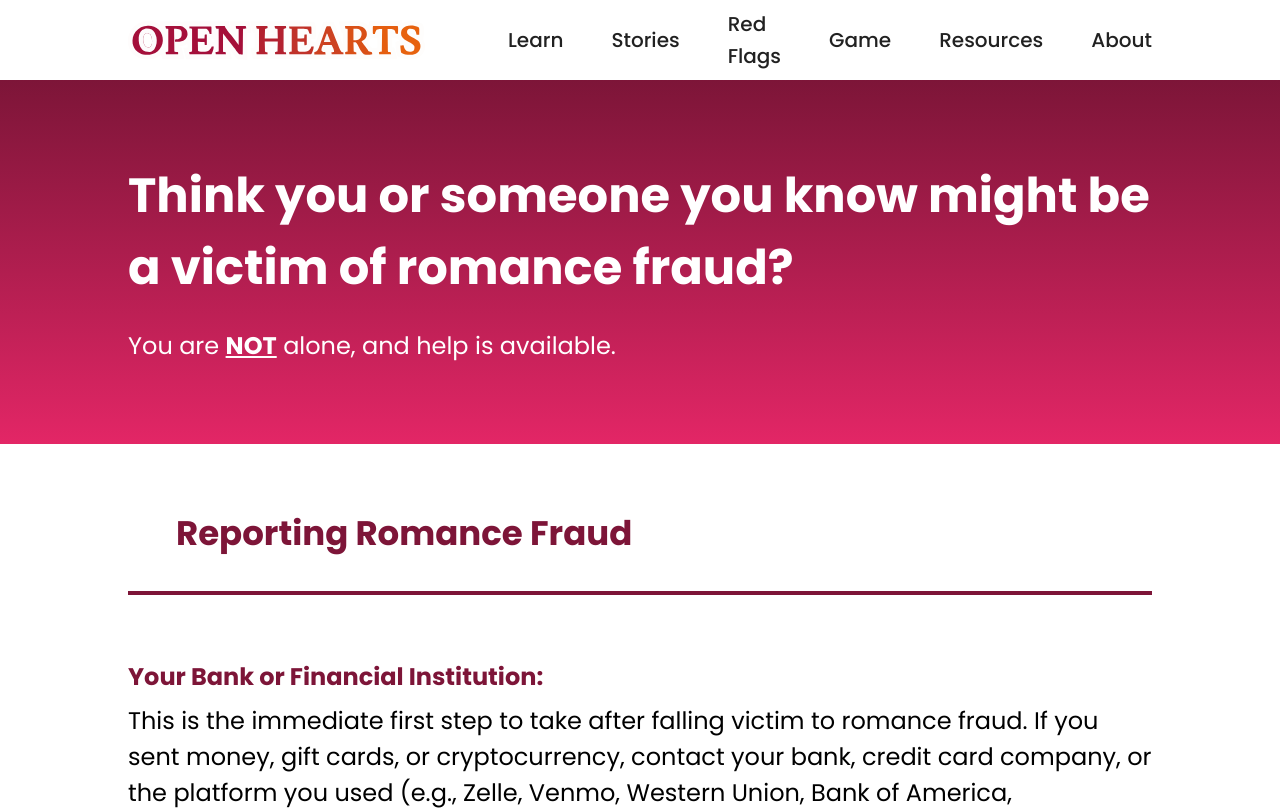
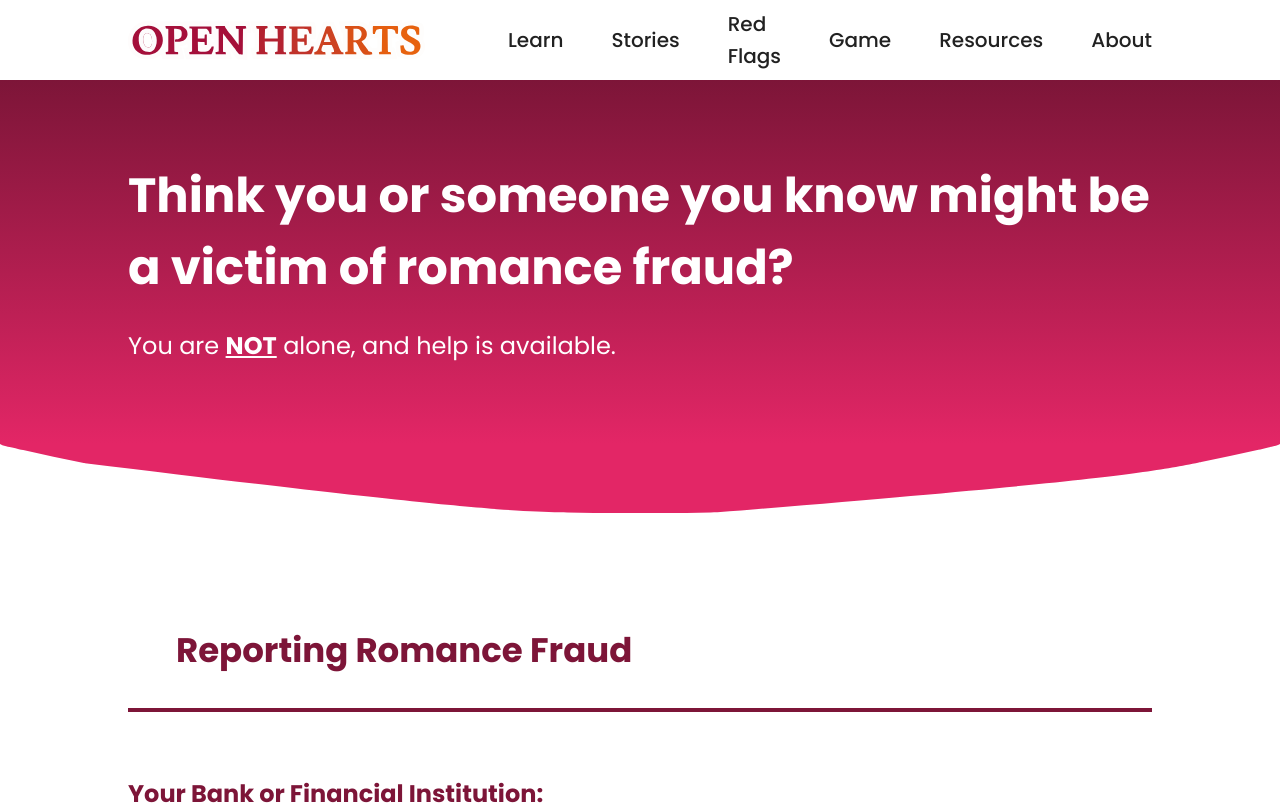
Before and after one commit to heavens-potato/open-hearts, a Next.js app in the folder open-hearts/: page /resources in a window 1280 px wide. Shown: the top 810 px of the page. Built offline with nearby package versions, Linux system fonts and the light colour scheme; some icons are missing; a web font is replaced by a local one.

Commit message:
updated resources page and links

```diff
--- a/open-hearts/src/app/minigame/page.js
+++ b/open-hearts/src/app/minigame/page.js
@@ -224,7 +224,7 @@ export default function Minigame() {
                         ← Back
                     </Typography>
                 </Link>
-                <Link href="/stories" passHref >
+                <Link href="/resources" passHref >
                     <Typography
                         sx={{
                             fontSize: {
@@ -237,7 +237,7 @@ export default function Minigame() {
                             color: "black",
                         }}
                     >
-                        Next [change to subsequent page!] →
+                        Next →
                     </Typography>
                 </Link>
             </motion.div>
--- a/open-hearts/src/app/resources/page.js
+++ b/open-hearts/src/app/resources/page.js
@@ -5,6 +5,8 @@ import { Typography } from "@mui/material";
 import Link from 'next/link';
 import { useTheme } from "@mui/material/styles";
 import Image from "next/image";
+import resourcesCurve from "../../components/images/resources-curve.svg";
+import SupportIcon from '@mui/icons-material/Support';
 import ReportIcon from '@mui/icons-material/Report';
 import LinkIcon from '@mui/icons-material/Link';
 
@@ -132,6 +134,14 @@ export default function stories() {
                     </motion.div>
                 </div>
             </section>
+            <div className="w-full mb-12">
+                <Image
+                    src={resourcesCurve}
+                    alt="resources graphic"
+                    className="w-full block"
+                    priority
+                />
+            </div>
 
             <section className="flex flex-col gap-8 md:gap-16 py-8 md:py-16 w-full px-6 sm:px-10 md:px-16 lg:px-24 xl:px-32">
                 <div className="flex flex-row w-full border-b-4 border-[#7D1538] pb-8 gap-8 items-center">
@@ -238,7 +248,7 @@ export default function stories() {
 
             <section className="flex flex-col gap-8 md:gap-16 py-8 md:py-16 w-full px-6 sm:px-10 md:px-16 lg:px-24 xl:px-32">
                 <div className="flex flex-row w-full border-b-4 border-[#7D1538] pb-8 gap-8 items-center">
-                    <ReportIcon
+                    <SupportIcon
                         sx={{
                             fontSize: {
                                 xs: theme.typography.h4.fontSize,
@@ -345,7 +355,7 @@ export default function stories() {
                 animate={{ opacity: 1 }}
                 transition={{ duration: 1.0, delay: 0.4 }}
             >
-                <Link href="/stories/rita" passHref >
+                <Link href="/minigame" passHref >
                     <Typography
                         sx={{
                             fontSize: {
@@ -374,7 +384,7 @@ export default function stories() {
                             color: "black",
                         }}
                     >
-                        Next →
+                        Next [no link yet, maybe change this text]→
                     </Typography>
                 </Link>
             </motion.div>
```
Also changed, not shown: open-hearts/src/components/images/resources-curve.svg (added).
